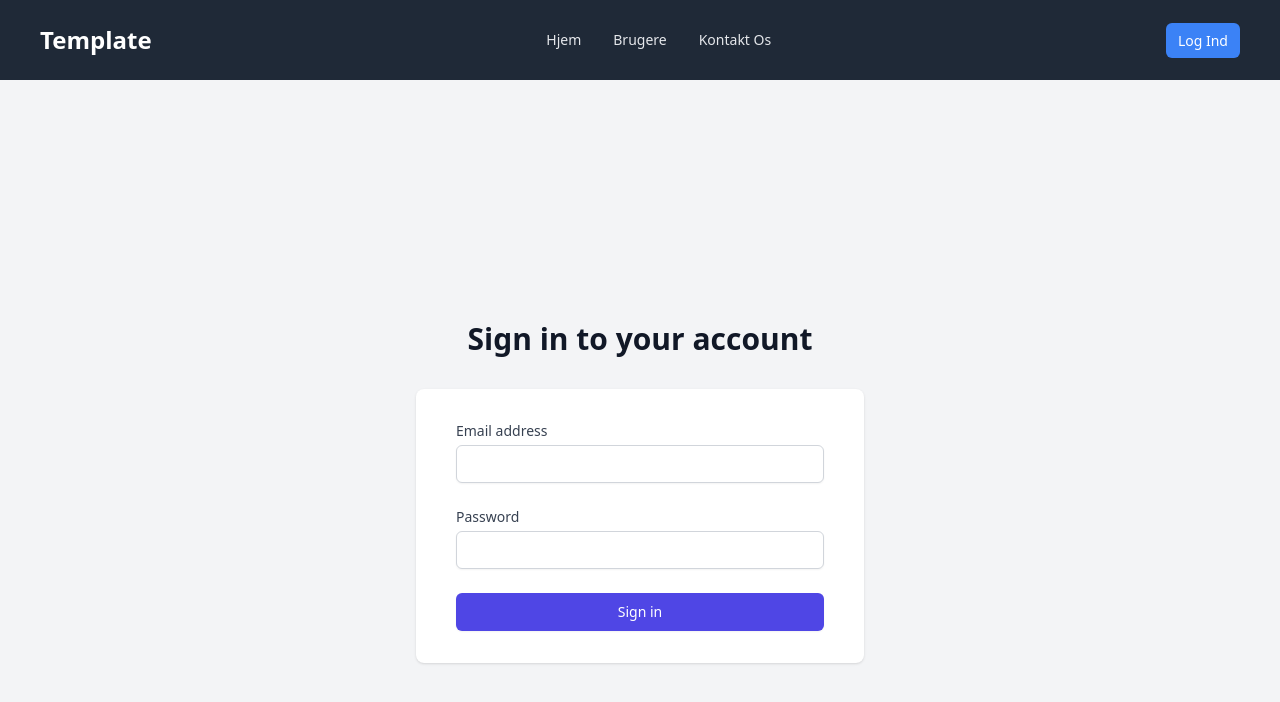
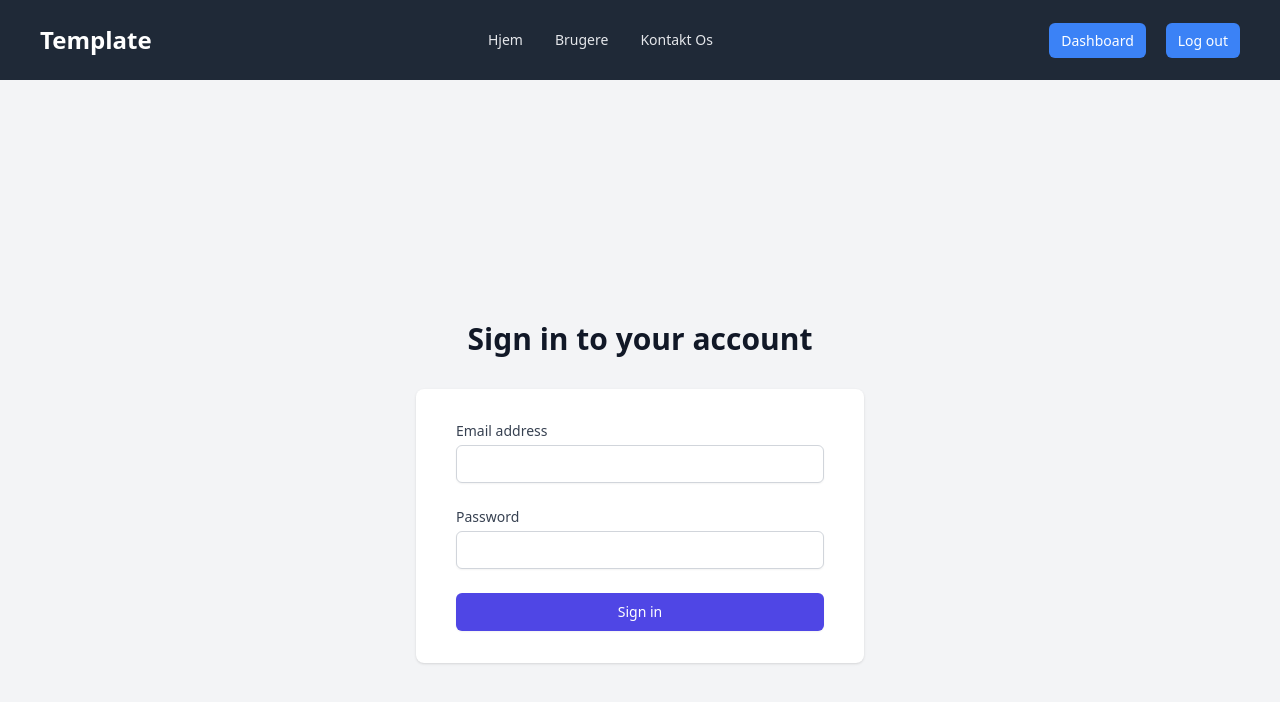
Before and after one commit to WizedWasTaken/Mern-Template, a React (Vite) app in the folder frontend/: page /login in a window 1280 px wide. Shown: the top 702 px of the page. Built offline with nearby package versions, Linux system fonts and the light colour scheme; sample sign-in values are in the browser's storage.

Commit message:
Refactor navbar component and add authentication functionality

```diff
--- a/frontend/src/App.tsx
+++ /dev/null
@@ -1,5 +0,0 @@
-function App() {
-  return <></>;
-}
-
-export default App;
--- a/frontend/src/components/sidebar/NavBar.tsx
+++ b/frontend/src/components/sidebar/NavBar.tsx
@@ -1,8 +1,15 @@
-import { useState } from "react";
+import { useContext, useState } from "react";
 import { Link } from "react-router-dom";
+import { AuthContext } from "../../lib/contexts";
 
 export default function Navbar() {
   const [isOpen, setIsOpen] = useState(false);
+  const { isLoggedIn, setLoggedIn } = useContext(AuthContext);
+
+  const handleLogout = () => {
+    localStorage.removeItem("token");
+    setLoggedIn(false);
+  };
 
   return (
     <nav className="bg-gray-800 text-white">
@@ -55,15 +62,59 @@ export default function Navbar() {
             >
               Kontakt Os
             </Link>
+            <div className="block mt-5 md:hidden">
+              {isLoggedIn ? (
+                <>
+                  <Link
+                    to="/dashboard"
+                    className="bg-blue-500 hover:bg-blue-600 text-white px-3 mr-5 py-2 rounded-md text-sm font-medium"
+                  >
+                    Dashboard
+                  </Link>
+                  <Link
+                    to="/login"
+                    onClick={handleLogout}
+                    className="bg-blue-500 hover:bg-blue-600 text-white px-3 py-2 rounded-md text-sm font-medium"
+                  >
+                    Log out
+                  </Link>
+                </>
+              ) : (
+                <Link
+                  to="/login"
+                  className="bg-blue-500 hover:bg-blue-600 text-white px-3 py-2 rounded-md text-sm font-medium"
+                >
+                  Log in
+                </Link>
+              )}
+            </div>
           </div>
         </div>
         <div className="hidden md:block">
-          <Link
-            to="/dashboard"
-            className="bg-blue-500 hover:bg-blue-600 text-white px-3 py-2 rounded-md text-sm font-medium"
-          >
-            Log Ind
-          </Link>
+          {isLoggedIn ? (
+            <>
+              <Link
+                to="/dashboard"
+                className="bg-blue-500 hover:bg-blue-600 text-white px-3 mr-5 py-2 rounded-md text-sm font-medium"
+              >
+                Dashboard
+              </Link>
+              <Link
+                to="/login"
+                onClick={handleLogout}
+                className="bg-blue-500 hover:bg-blue-600 text-white px-3 py-2 rounded-md text-sm font-medium"
+              >
+                Log out
+              </Link>
+            </>
+          ) : (
+            <Link
+              to="/login"
+              className="bg-blue-500 hover:bg-blue-600 text-white px-3 py-2 rounded-md text-sm font-medium"
+            >
+              Log in
+            </Link>
+          )}
         </div>
       </div>
     </nav>
--- /dev/null
+++ b/frontend/src/lib/contexts.ts
@@ -0,0 +1,9 @@
+import React, { Dispatch, SetStateAction } from "react";
+
+export const AuthContext = React.createContext<{
+  isLoggedIn: boolean;
+  setLoggedIn: Dispatch<SetStateAction<boolean>>;
+}>({
+  isLoggedIn: false,
+  setLoggedIn: () => {},
+});
--- a/frontend/src/routes/login/login.tsx
+++ b/frontend/src/routes/login/login.tsx
@@ -1,9 +1,11 @@
-import React, { useState } from "react";
+import React, { useContext, useState } from "react";
 import { useNavigate } from "react-router-dom";
+import { AuthContext } from "../../lib/contexts";
 
 const LoginPage = () => {
   const [email, setEmail] = useState("");
   const [password, setPassword] = useState("");
+  const { setLoggedIn } = useContext(AuthContext);
 
   const navigate = useNavigate();
 
@@ -30,6 +32,7 @@ const LoginPage = () => {
       .then((data) => {
         console.log("Success:", data);
         localStorage.setItem("token", data.token);
+        setLoggedIn(true);
         navigate("/dashboard");
       })
       .catch((error) => {
--- a/frontend/src/routes/root.tsx
+++ b/frontend/src/routes/root.tsx
@@ -1,8 +1,13 @@
 import { Outlet } from "react-router-dom";
 import Sidebar from "../components/sidebar/NavBar";
+import { AuthContext } from "../lib/contexts";
+import React, { useState } from "react";
 
 export default function Root() {
+  const [isLoggedIn, setLoggedIn] = useState(!!localStorage.getItem("token"));
+
   return (
+    <AuthContext.Provider value={{ isLoggedIn, setLoggedIn }}>
       <div className="flex flex-col h-screen">
         <div id="sidebar">
           <Sidebar />
@@ -13,5 +18,6 @@ export default function Root() {
           <Outlet />
         </div>
       </div>
+    </AuthContext.Provider>
   );
 }
```
Lines whose indentation alone changed are shown as unchanged.
